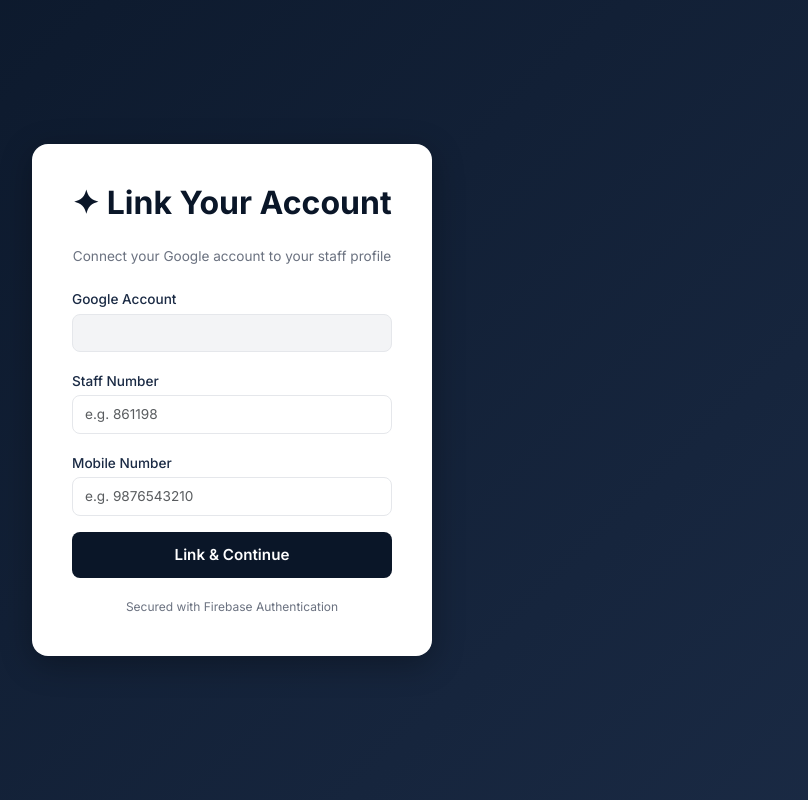
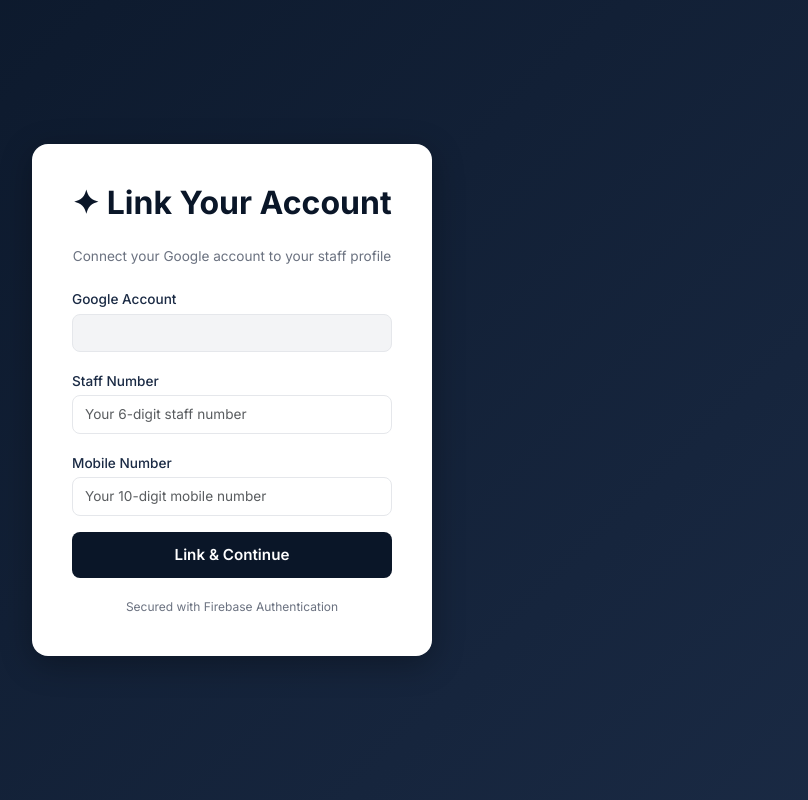
Before and after one commit to nikkuhot123/can-monthly-diary, a FastAPI app: page /auth/setup in a window 1280 px wide. Shown: the whole page, without its empty margins (408-1216 px from the left). Run offline with FastAPI, Linux system fonts and the light colour scheme.

Commit message:
fix: remove real admin credentials from setup form placeholders
Co-Authored-By: Claude Sonnet 4.6 <noreply@anthropic.com>

```diff
--- a/templates/setup_account.html
+++ b/templates/setup_account.html
@@ -29,11 +29,11 @@
             </div>
             <div class="mb-3">
                 <label>Staff Number</label>
-                <input type="text" name="staff_no" class="form-control" required placeholder="e.g. 861198">
+                <input type="text" name="staff_no" class="form-control" required placeholder="Your 6-digit staff number">
             </div>
             <div class="mb-3">
                 <label>Mobile Number</label>
-                <input type="text" name="mobile" class="form-control" required placeholder="e.g. 9876543210">
+                <input type="text" name="mobile" class="form-control" required placeholder="Your 10-digit mobile number">
             </div>
             <button type="submit" class="google-btn">Link &amp; Continue</button>
         </form>
```
